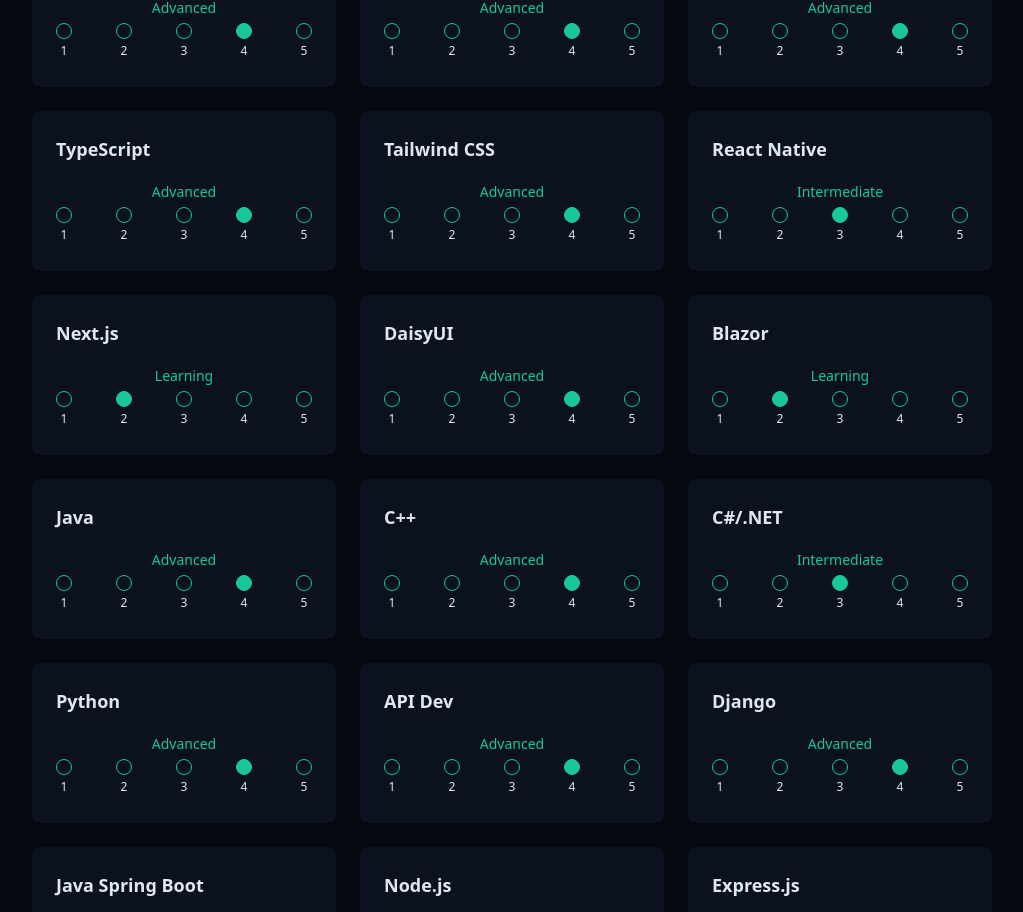
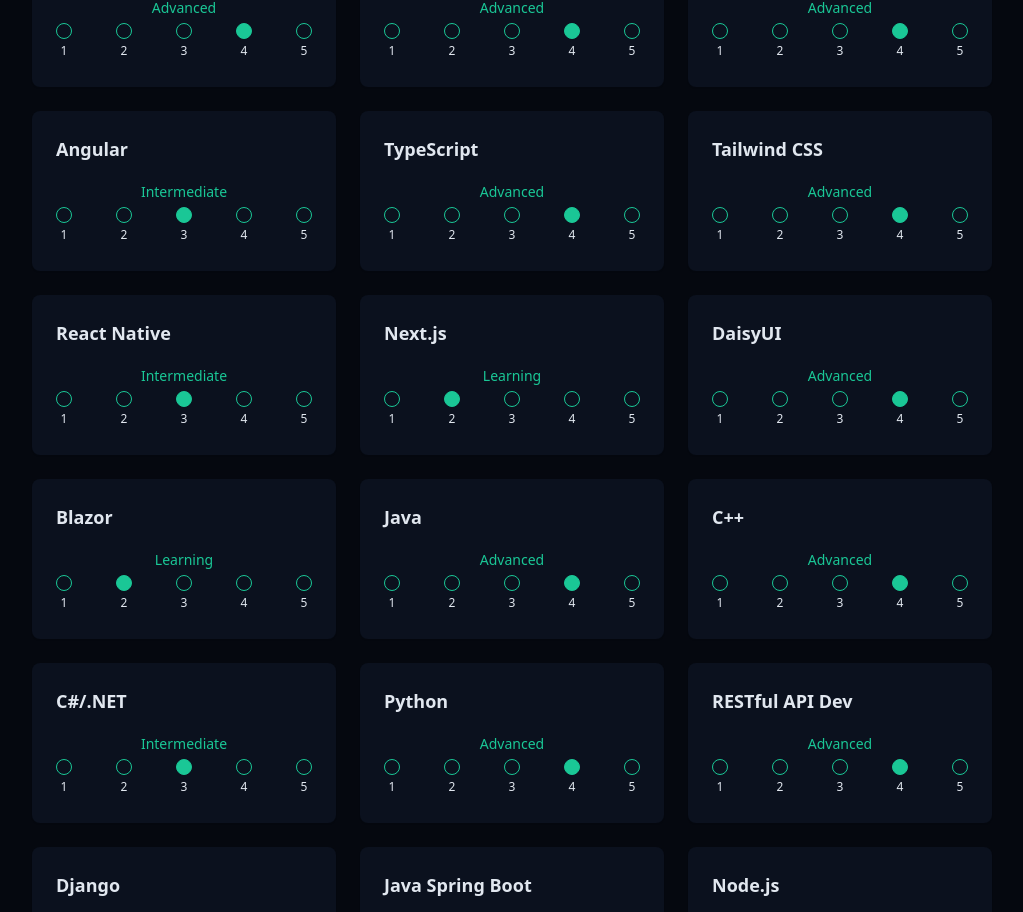
Before and after one commit to mawilson0410/michaelwilson, a React (Vite) app: page / in a window 1280 px wide. Shown: the part 1975-2887 px from the top of the page, without its empty margins (128-1151 px from the left). Built offline with nearby package versions, Linux system fonts and the light colour scheme.

Commit message:
adjusted a couple links and skills

```diff
--- a/src/components/SkillsSection.tsx
+++ b/src/components/SkillsSection.tsx
@@ -12,6 +12,7 @@
   { name: "HTML/CSS", category: "frontend", experienceLevel: 4 },
   { name: "JavaScript", category: "frontend", experienceLevel: 4 },
   { name: "React", category: "frontend", experienceLevel: 4 },
+  { name: "Angular", category: "frontend", experienceLevel: 3 },
   { name: "TypeScript", category: "frontend", experienceLevel: 4 },
   { name: "Tailwind CSS", category: "frontend", experienceLevel: 4 },
   { name: "React Native", category: "frontend", experienceLevel: 3 },
@@ -24,7 +25,7 @@
   { name: "C++", category: "backend", experienceLevel: 4 },
   { name: "C#/.NET", category: "backend", experienceLevel: 3 },
   { name: "Python", category: "backend", experienceLevel: 4 },
-  { name: "API Dev", category: "backend", experienceLevel: 4 },
+  { name: "RESTful API Dev", category: "backend", experienceLevel: 4 },
   { name: "Django", category: "backend", experienceLevel: 4 },
   { name: "Java Spring Boot", category: "backend", experienceLevel: 2 },
   { name: "Node.js", category: "backend", experienceLevel: 4 },
```
